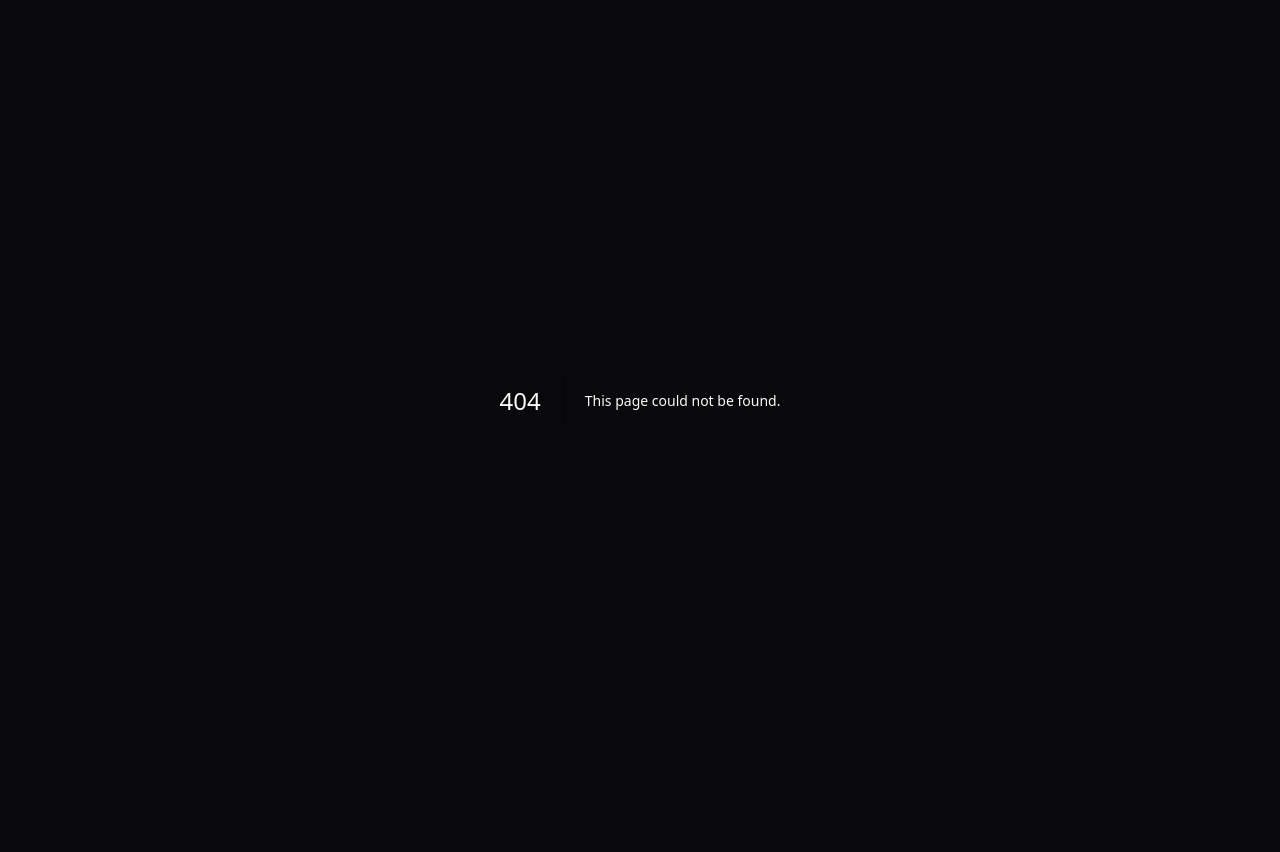
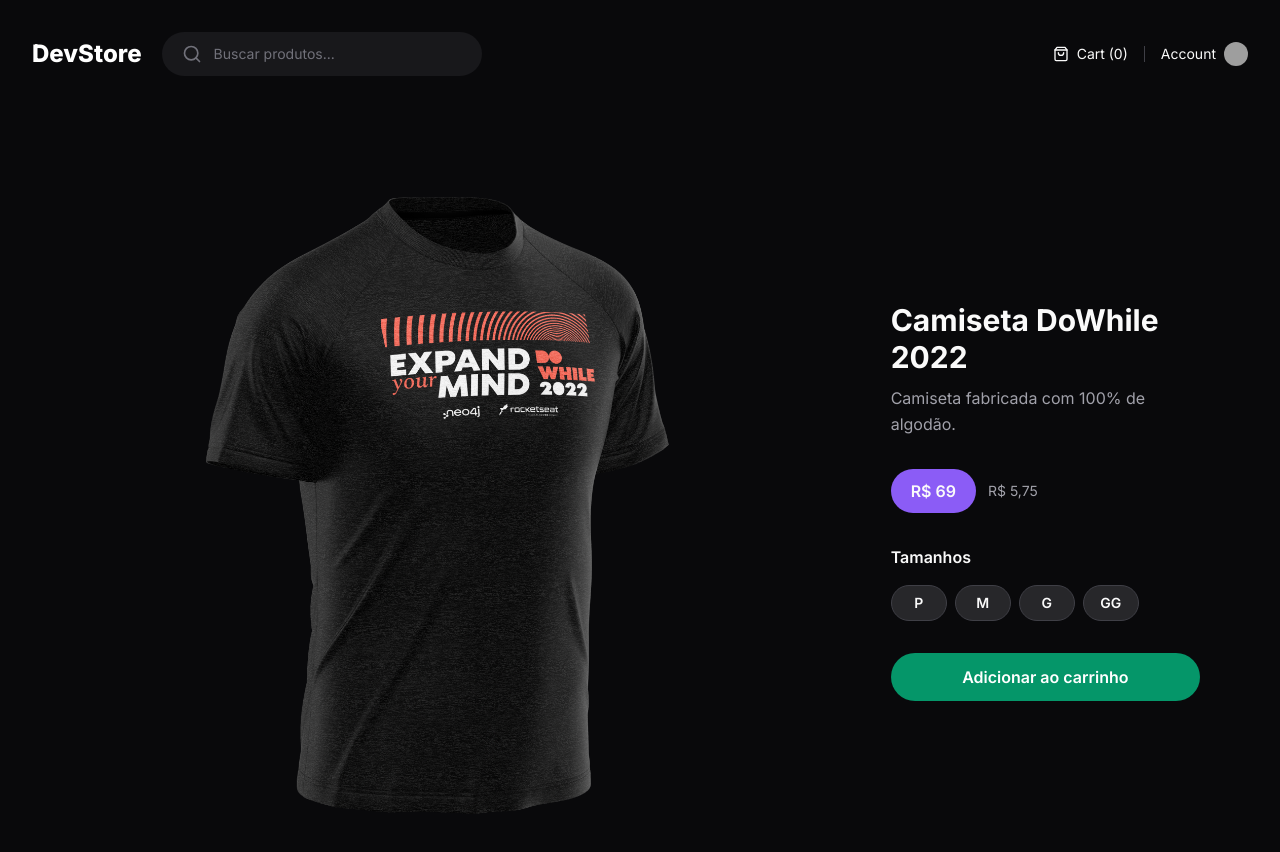
Before and after one commit to 0kira-vgl/devStore, a Next.js app: page /product/camiseta-dowhile-2022 in a window 1280 px wide. Before the commit this address had no page. Shown: the top 852 px of the page. Before the commit the page ends 800 px from the top, so only its background shows below. Built offline with nearby package versions, Linux system fonts and the light colour scheme; no server answers; grey boxes are pictures that could not be loaded.

Commit message:
add product details and data fetch in product

```diff
--- a/src/app/(store)/(home)/page.tsx
+++ b/src/app/(store)/(home)/page.tsx
@@ -6,7 +6,7 @@
 async function getFeaturedProducts(): Promise<Product[]> {
   const response = await api("/products/featured", {
     next: {
-      revalidate: 60 * 60, // 1hour
+      revalidate: 60 * 60, // 1 hour
     },
   });
   const products = await response.json();
--- /dev/null
+++ b/src/app/(store)/product/[slug]/page.tsx
@@ -0,0 +1,100 @@
+import { api } from "@/data/api";
+import { Product } from "@/data/types/product";
+import Image from "next/image";
+
+interface ProductProps {
+  params: {
+    slug: string;
+  };
+}
+
+async function getProduct(slug: string): Promise<Product> {
+  const response = await api(`/products/${slug}`, {
+    next: {
+      revalidate: 60 * 60, // 1 hour
+    },
+  });
+  const products = await response.json();
+  return products;
+}
+
+export default async function ProductPage({ params }: ProductProps) {
+  const product = await getProduct(params.slug);
+
+  return (
+    <div className="relative grid max-h-[860px] grid-cols-3">
+      <div className="col-span-2 overflow-hidden">
+        <Image
+          src={product.image}
+          alt=""
+          width={1000}
+          height={1000}
+          quality={100}
+        />
+      </div>
+
+      <div className="flex flex-col justify-center px-12">
+        <h1 className="text-3xl font-bold leading-tight">{product.title}</h1>
+
+        <p className="mt-2 leading-relaxed text-zinc-400">
+          {product.description}
+        </p>
+
+        <div className="mt-8 flex items-center gap-3">
+          <span className="inline-block rounded-full bg-violet-500 px-5 py-2.5 font-semibold">
+            {product.price.toLocaleString("pt-BR", {
+              style: "currency",
+              currency: "BRL",
+              minimumFractionDigits: 0,
+              maximumFractionDigits: 0,
+            })}
+          </span>
+          <span className="text-sm text-zinc-400">
+            {(product.price / 12).toLocaleString("pt-BR", {
+              style: "currency",
+              currency: "BRL",
+            })}
+          </span>
+        </div>
+
+        <div className="mt-8 space-y-4">
+          <span className="block font-semibold">Tamanhos</span>
+
+          <div className="flex gap-2">
+            <button
+              type="button"
+              className="flex h-9 w-14 items-center justify-center rounded-full border border-zinc-700 bg-zinc-800 text-sm font-semibold"
+            >
+              P
+            </button>
+            <button
+              type="button"
+              className="flex h-9 w-14 items-center justify-center rounded-full border border-zinc-700 bg-zinc-800 text-sm font-semibold"
+            >
+              M
+            </button>
+            <button
+              type="button"
+              className="flex h-9 w-14 items-center justify-center rounded-full border border-zinc-700 bg-zinc-800 text-sm font-semibold"
+            >
+              G
+            </button>
+            <button
+              type="button"
+              className="flex h-9 w-14 items-center justify-center rounded-full border border-zinc-700 bg-zinc-800 text-sm font-semibold"
+            >
+              GG
+            </button>
+          </div>
+        </div>
+
+        <button
+          type="button"
+          className="mt-8 flex h-12 items-center justify-center rounded-full bg-emerald-600 font-semibold text-white"
+        >
+          Adicionar ao carrinho
+        </button>
+      </div>
+    </div>
+  );
+}
--- /dev/null
+++ b/src/app/api/products/[slug]/route.ts
@@ -0,0 +1,23 @@
+import { z } from "zod";
+import data from "../data.json";
+
+export async function GET(
+  _: Request,
+  { params }: { params: { slug: string } }
+) {
+  await new Promise((resolve) => setTimeout(resolve, 1000));
+
+  const slug = z.string().parse(params.slug);
+  const product = data.products.find((product) => product.slug === slug);
+
+  if (!product) {
+    return Response.json(
+      { message: "Product not found" },
+      {
+        status: 404,
+      }
+    );
+  }
+
+  return Response.json(product);
+}
```
